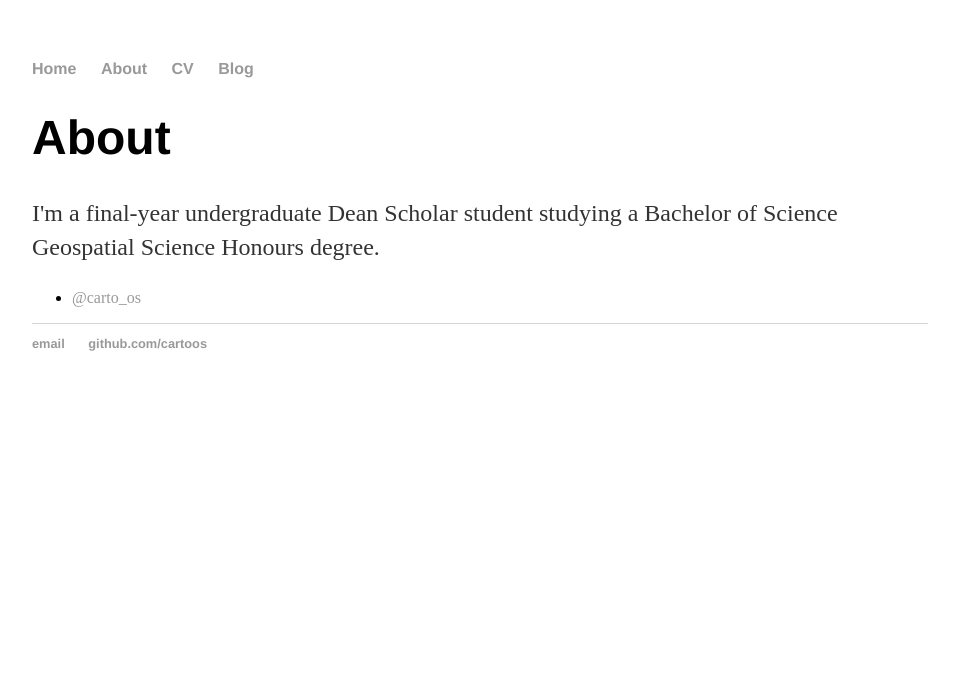
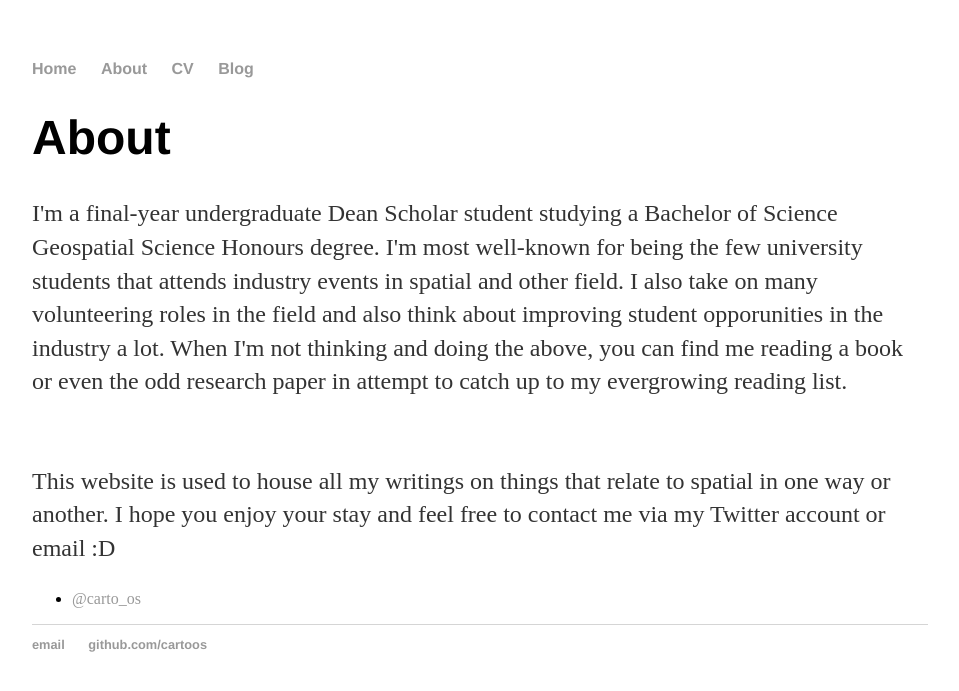
Before and after one commit to cartoos/cartoos.github.io, a Jekyll site: the page about/index.html, which Jekyll copies as it is, in a window 1280 px wide. Shown: the top 691 px of the page, without its empty margins (160-1119 px from the left). Built offline with Jekyll 4.4.1, drawn with Linux system fonts in a browser that asks for light colours.

Commit message:
Update index.html

```diff
--- a/about/index.html
+++ b/about/index.html
@@ -18,7 +18,13 @@
   		<div class="about">
 			<h1>About</h1>
 			<p>I'm a final-year undergraduate Dean Scholar student studying a Bachelor of Science
-			Geospatial Science Honours degree.</p>
+			Geospatial Science Honours degree. I'm most well-known for being the few university students that
+			attends industry events in spatial and other field. I also take on  many volunteering roles in the field
+			and also think about improving student opporunities in the industry a lot.
+			When I'm not thinking and doing the above, you can find me reading a book or even the odd research paper
+			in attempt to catch up to my evergrowing reading list.</p><br>
+			<p>This website is used to house all my writings on things that relate to spatial in one way or another.
+				I hope you enjoy your stay and feel free to contact me via my Twitter account or email :D</p>
 
 			<ul class="contacts">
 				<li><a href="twitter.com/carto_os">@carto_os</a></li>
```
